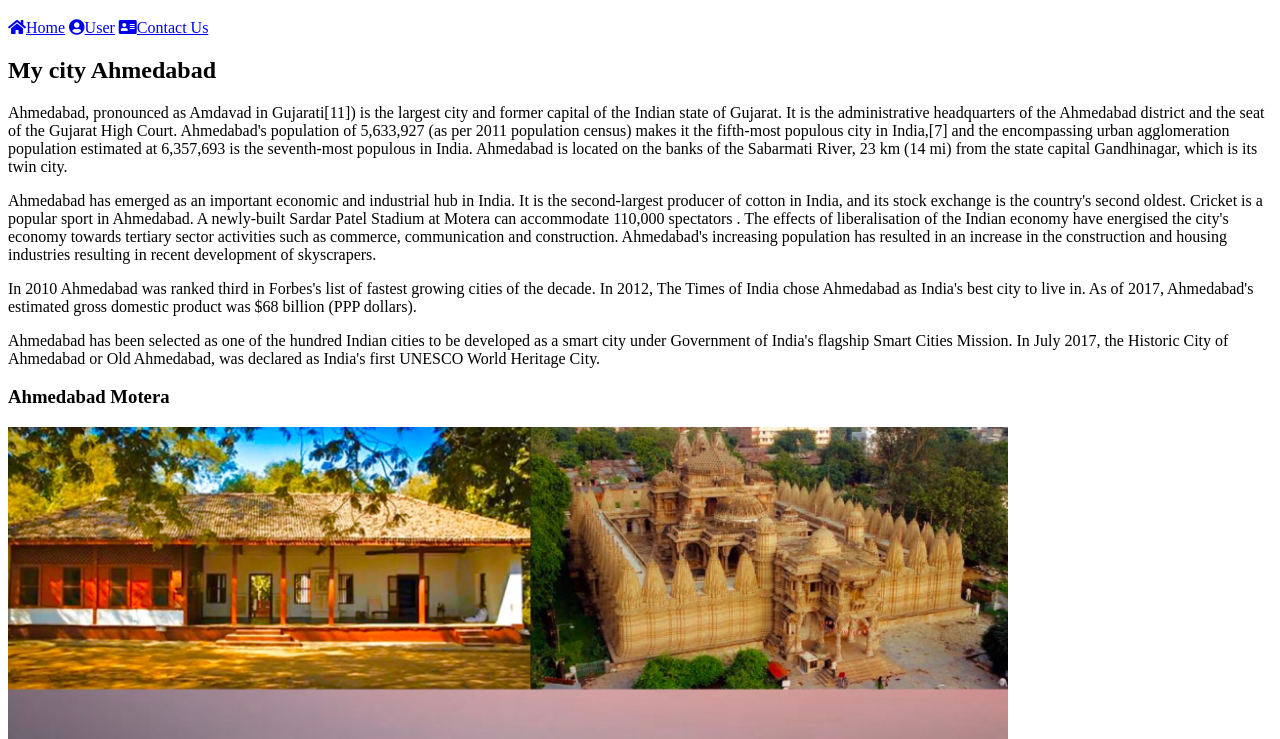
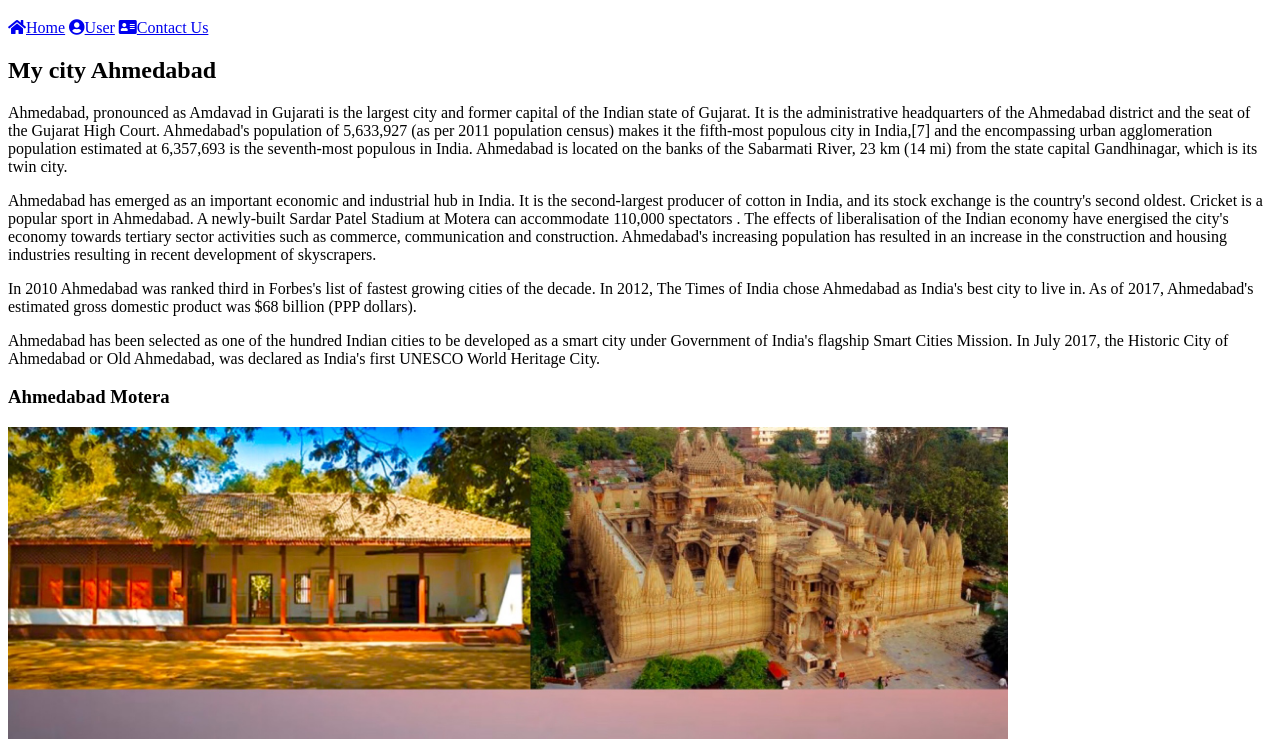
Before and after one commit to rahul7252/firstPage, a plain HTML site: page index.html in a window 1280 px wide. Shown: the part 61-800 px from the top of the page. Drawn offline with Linux system fonts and the light colour scheme.

Commit message:
Update index.html

```diff
--- a/index.html
+++ b/index.html
@@ -16,7 +16,7 @@
 	</header>
 	<section>
 		<h2>My city Ahmedabad</h2>
-		<p>Ahmedabad, pronounced as Amdavad in Gujarati[11]) is the largest city and former capital of the Indian state of Gujarat. It is the administrative headquarters of the Ahmedabad district and the seat of the Gujarat High Court. Ahmedabad's population of 5,633,927 (as per 2011 population census) makes it the fifth-most populous city in India,[7] and the encompassing urban agglomeration population estimated at 6,357,693 is the seventh-most populous in India. Ahmedabad is located on the banks of the Sabarmati River, 23 km (14 mi) from the state capital Gandhinagar, which is its twin city.</p>
+		<p>Ahmedabad, pronounced as Amdavad in Gujarati is the largest city and former capital of the Indian state of Gujarat. It is the administrative headquarters of the Ahmedabad district and the seat of the Gujarat High Court. Ahmedabad's population of 5,633,927 (as per 2011 population census) makes it the fifth-most populous city in India,[7] and the encompassing urban agglomeration population estimated at 6,357,693 is the seventh-most populous in India. Ahmedabad is located on the banks of the Sabarmati River, 23 km (14 mi) from the state capital Gandhinagar, which is its twin city.</p>
 
 		<p>Ahmedabad has emerged as an important economic and industrial hub in India. It is the second-largest producer of cotton in India, and its stock exchange is the country's second oldest. Cricket is a popular sport in Ahmedabad. A newly-built Sardar Patel Stadium at Motera can accommodate 110,000 spectators . The effects of liberalisation of the Indian economy have energised the city's economy towards tertiary sector activities such as commerce, communication and construction. Ahmedabad's increasing population has resulted in an increase in the construction and housing industries resulting in recent development of skyscrapers.</p>
 
```
